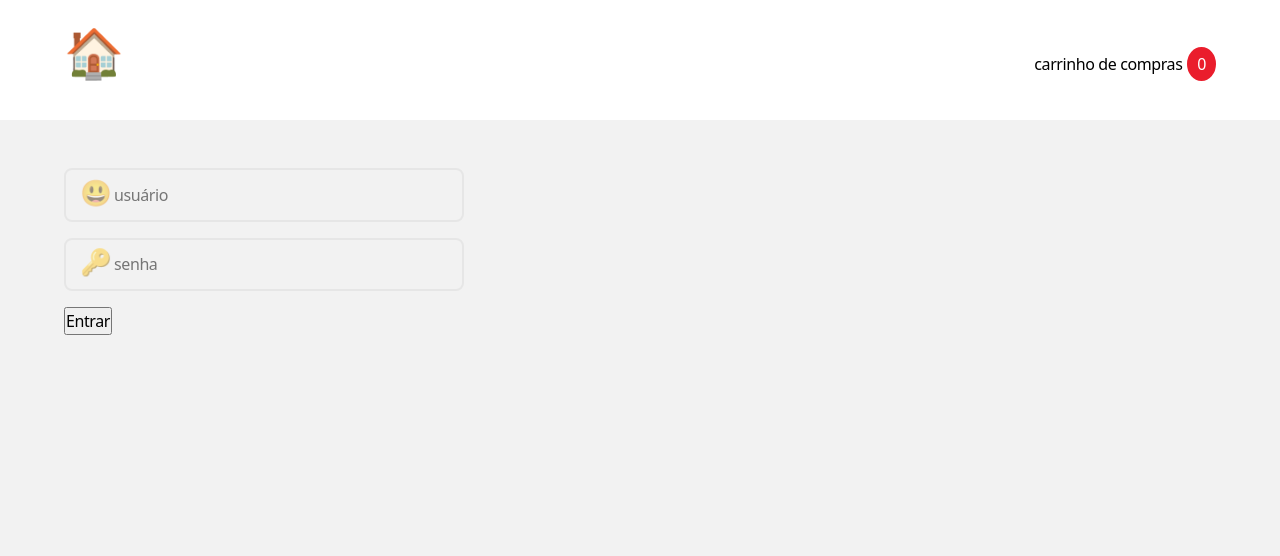
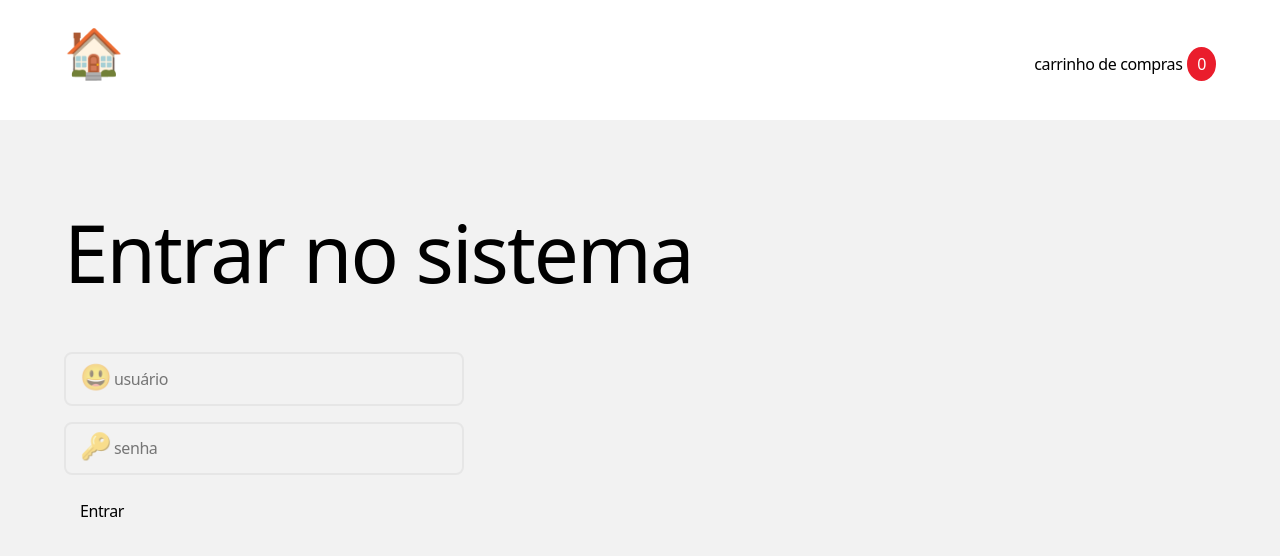
Before and after one commit to and-lz/ada-modulo-react, a React (Vite) app: page /login in a window 1280 px wide. Shown: the top 556 px of the page. Built offline with nearby package versions, Linux system fonts and the light colour scheme.

Commit message:
Pagina login

```diff
--- a/src/App.scss
+++ b/src/App.scss
@@ -141,6 +141,7 @@ h1 {
   font-weight: 100;
   font-size: clamp(3.125rem, 3.464vw + 2.229rem, 5rem);
   line-height: clamp(4.688rem, 3.349vw + 3.821rem, 6.5rem);
+  margin-top: 5rem;
 }
 
 .grid {
@@ -278,3 +279,17 @@ form {
   margin-top: 3rem;
   max-width: 400px;
 }
+
+button {
+  padding: 0.5rem 1rem;
+  border-radius: 8px;
+  border: 0;
+  background-color: transparent;
+  &:hover,
+  &:focus {
+    background-color: var(--red-ifood);
+    color: var(--gray);
+    cursor: pointer;
+    box-shadow: 20px 20px 60px #bebebe, -20px -20px 60px #ffffff;
+  }
+}
--- a/src/pages/PaginaLogin.tsx
+++ b/src/pages/PaginaLogin.tsx
@@ -1,22 +1,33 @@
+import { useNavigate } from "react-router-dom";
+import TituloPagina from "../components/TituloPagina";
+
 function PaginaLogin() {
-  function chamarApi(usuario, senha) {
-    console.log("Autorizado");
+  const navigate = useNavigate();
+  function chamarApi(usuario: string, senha: string) {
+    // apenas para desmontração, em uma aplicação real jamais essa verificação ficaria no frontend:
+    if (usuario === "admin" && senha === "123") return navigate("/");
+
+    alert("Usuário e/ou senha inválidos. Tente novamente.");
+  }
+
+  function aoEnviar(event) {
+    event.preventDefault();
+    const user = event.target[0].value;
+    const senha = event.target[1].value;
+    chamarApi(user, senha);
   }
 
   return (
-    <form
-      name="login"
-      onSubmit={(event) => {
-        event.preventDefault();
-        chamarApi(event.target[0].value, event.target[1].value);
-      }}
-    >
+    <>
+      <TituloPagina>Entrar no sistema</TituloPagina>
+      <form name="login" onSubmit={aoEnviar}>
         <input name="usuario" type="text" placeholder="usuário" />
         <label htmlFor="">😃</label>
         <input name="senha" type="password" id="senha" placeholder="senha" />
         <label htmlFor="senha">🔑</label>
         <button>Entrar</button>
       </form>
+    </>
   );
 }
 
```
Lines whose indentation alone changed are shown as unchanged.
